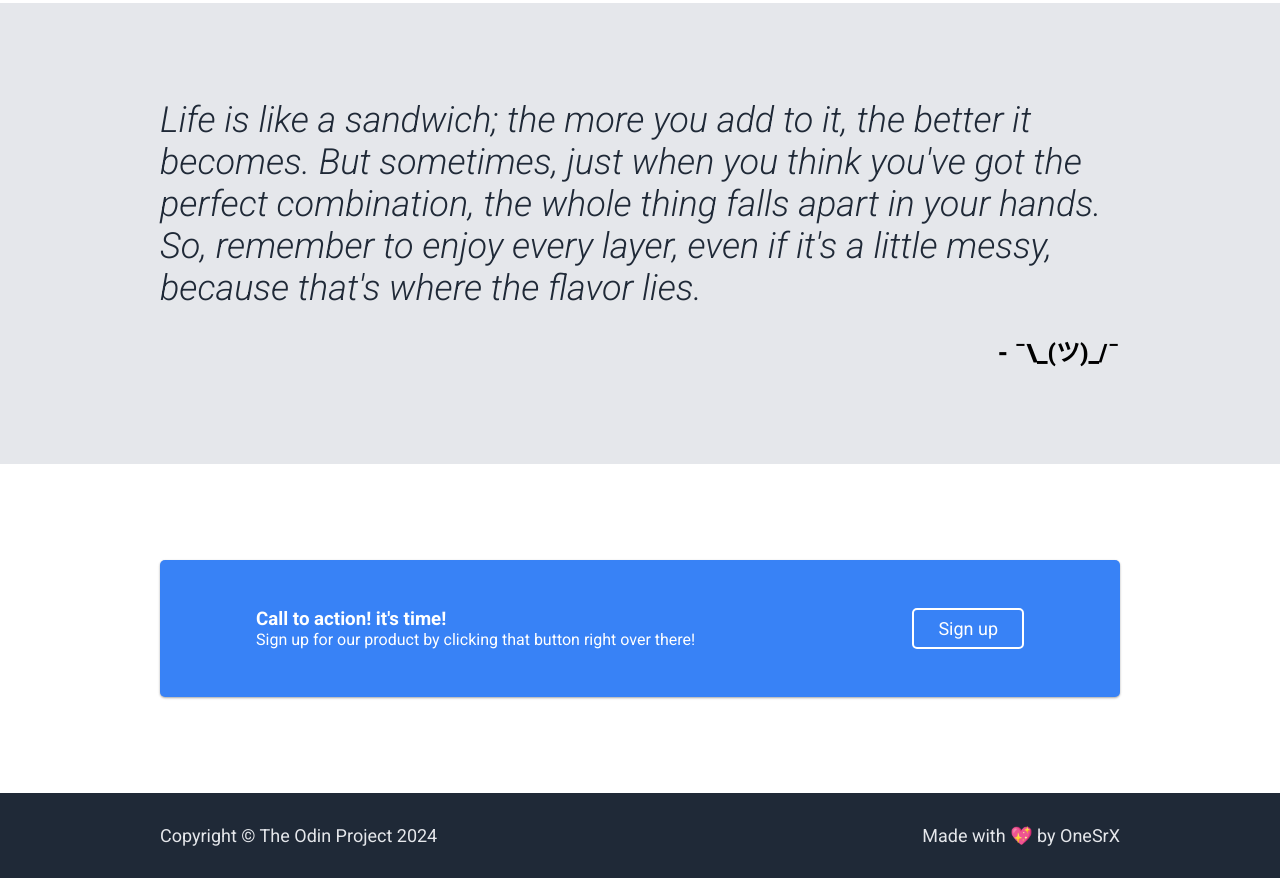
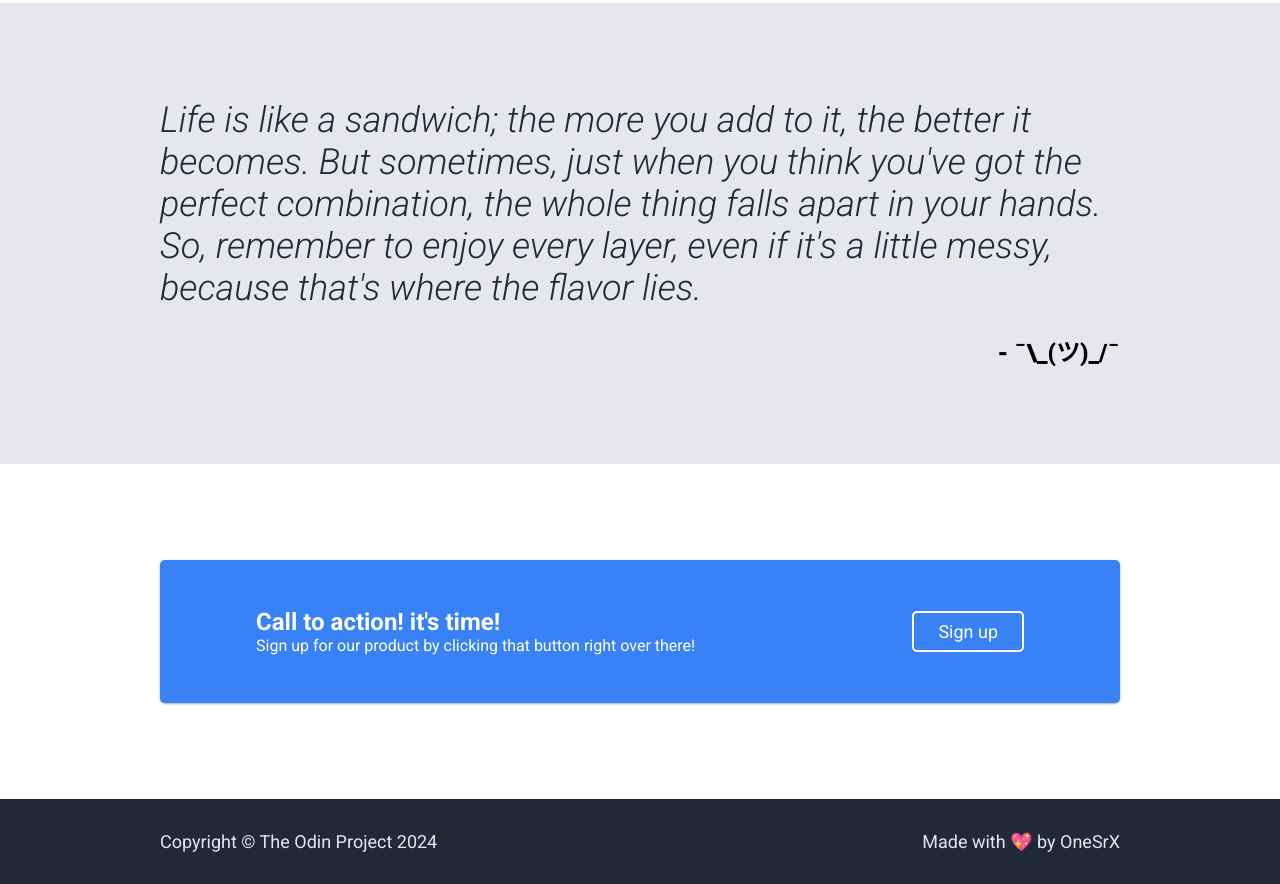
Before and after one commit to OneSrX/odin-landing-page, a plain HTML site: page index.html in a window 1280 px wide. Shown: the part 1080-1964 px from the top of the page. Drawn offline with Linux system fonts and the light colour scheme.

Commit message:
Replace h3 tag with h2

```diff
--- a/index.html
+++ b/index.html
@@ -97,7 +97,7 @@
       <section class="cta-section">
         <div class="cta-box">
           <div>
-            <h3>Call to action! it's time!</h3>
+            <h2>Call to action! it's time!</h2>
             <p>
               Sign up for our product by clicking that button right over there!
             </p>
```
